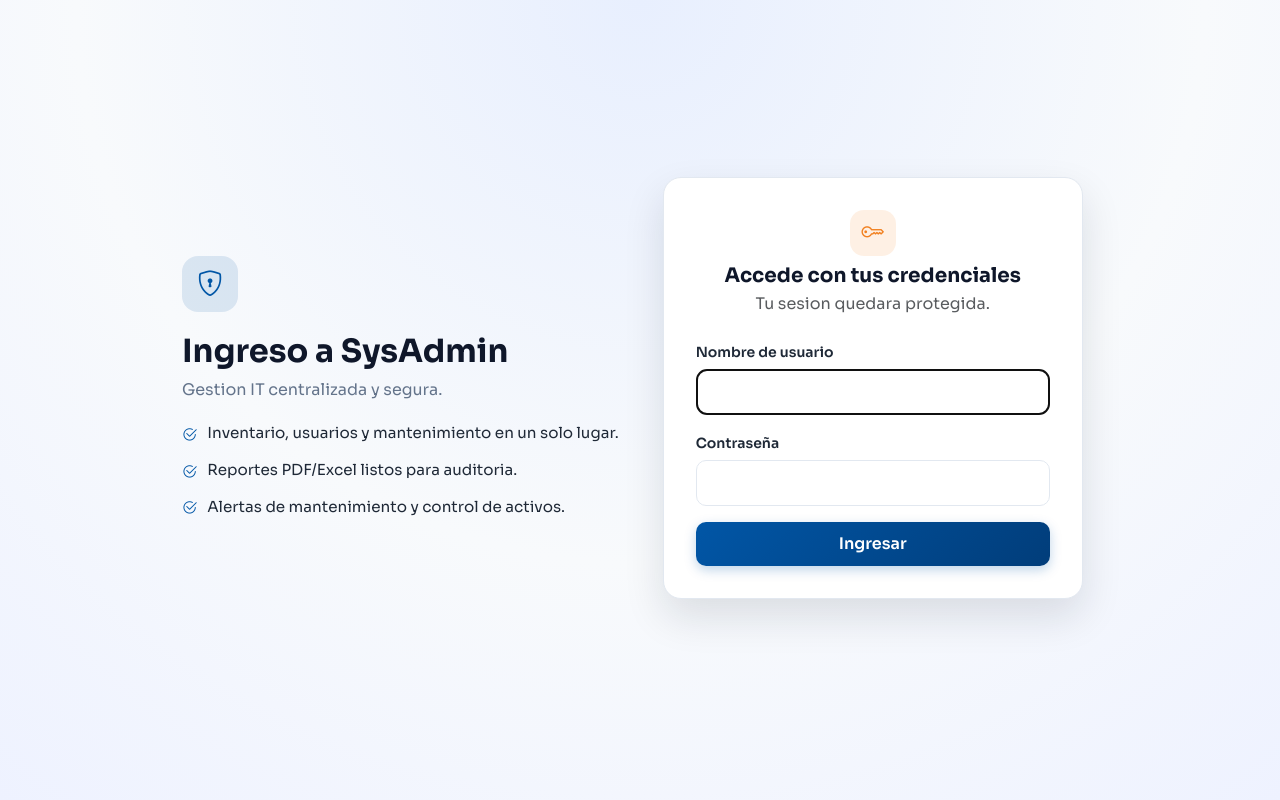
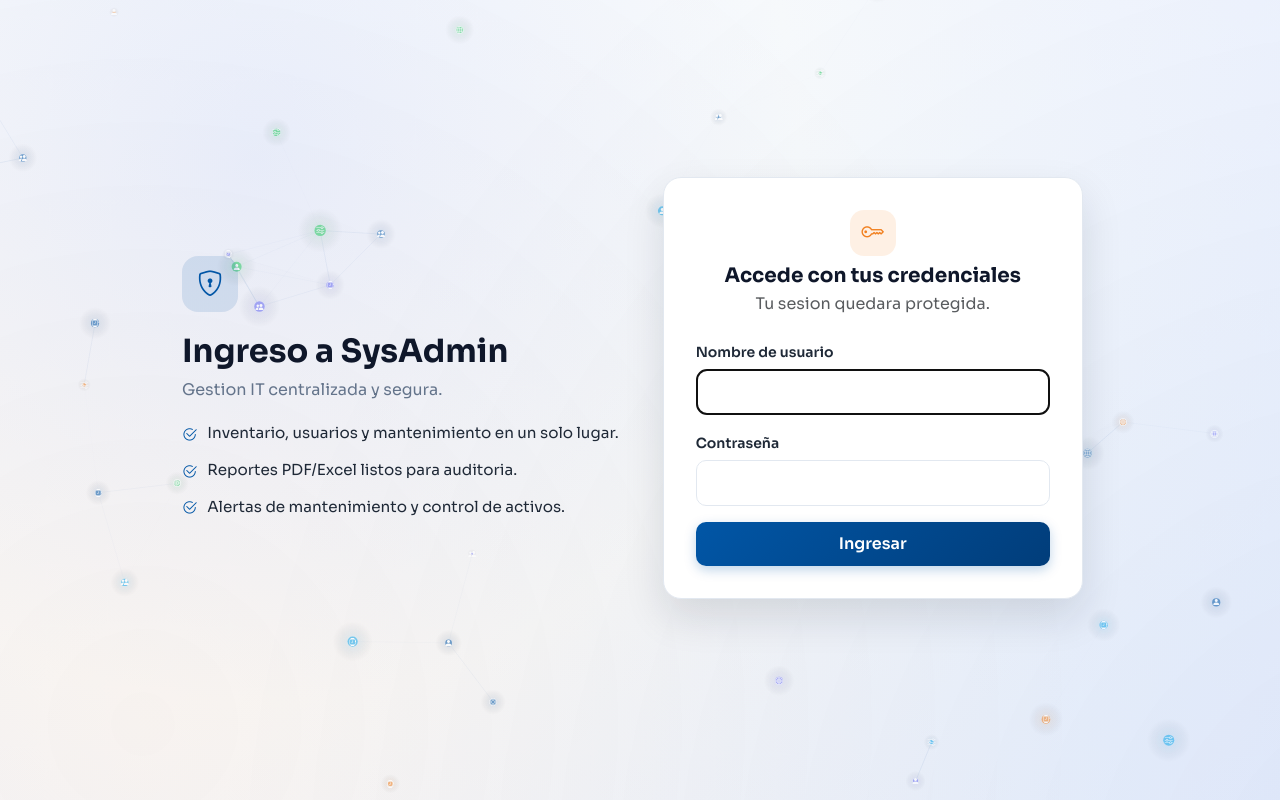
Before and after one commit to b41r0nn/SysAdmin, a Django app: page /accounts/login/ in a window 1280 px wide. Run offline with Django 4.2, Linux system fonts and the light colour scheme; parts of the project's set-up code (start-up, migrations or seed data) failed here and were passed over; some libraries are stand-ins or nearby versions.

Commit message:
feat(login): animacion de fondo con red de nodos IT

```diff
--- a/backend/accounts/templates/accounts/login.html
+++ b/backend/accounts/templates/accounts/login.html
@@ -1,8 +1,17 @@
 {% extends "base.html" %}
+{% load static %}
 
 {% block title %}Login - SysAdmin{% endblock %}
 
+{% block extra_css %}
+<link rel="stylesheet" href="{% static 'css/login-animation.css' %}">
+{% endblock %}
+
 {% block content %}
+<div class="login-animation-bg">
+  <canvas id="login-canvas"></canvas>
+</div>
+
 <div class="auth-layout">
     <div class="auth-panel">
         <div class="auth-badge">
@@ -56,3 +65,7 @@
     </div>
 </div>
 {% endblock %}
+
+{% block extra_js %}
+<script src="{% static 'js/login-animation.js' %}"></script>
+{% endblock %}
--- /dev/null
+++ b/backend/static/css/login-animation.css
@@ -0,0 +1,42 @@
+.login-animation-bg {
+  position: fixed;
+  inset: 0;
+  z-index: 0;
+  overflow: hidden;
+  background: radial-gradient(circle at 20% 20%, #e8effe 0%, #f8fafc 45%, #eef2ff 100%);
+}
+
+.login-animation-bg::before {
+  content: "";
+  position: absolute;
+  inset: -50%;
+  background: radial-gradient(circle at 80% 80%, rgba(1, 86, 166, 0.08) 0%, transparent 50%),
+              radial-gradient(circle at 30% 70%, rgba(241, 128, 32, 0.06) 0%, transparent 45%);
+  animation: loginGradientMove 24s ease-in-out infinite alternate;
+  z-index: 0;
+}
+
+@keyframes loginGradientMove {
+  0% { transform: translate(0, 0) rotate(0deg); }
+  100% { transform: translate(5%, 5%) rotate(6deg); }
+}
+
+#login-canvas {
+  position: absolute;
+  inset: 0;
+  width: 100%;
+  height: 100%;
+  z-index: 1;
+  opacity: 0.55;
+}
+
+.auth-layout {
+  position: relative;
+  z-index: 2;
+}
+
+.auth-panel,
+.auth-card {
+  position: relative;
+  z-index: 2;
+}
--- /dev/null
+++ b/backend/static/js/login-animation.js
@@ -0,0 +1,132 @@
+(function () {
+  const canvas = document.getElementById('login-canvas');
+  if (!canvas) return;
+
+  const ctx = canvas.getContext('2d');
+  let width, height;
+  let particles = [];
+  let iconsReady = false;
+
+  const ICONS = ['\uF2D6', '\uF4DA', '\uF4CF', '\uF3CD', '\uF56C', '\uF3EE', '\uF56B'];
+  // laptop, shield-check, people, graph-up-arrow, tools, folder, key
+  const COLORS = ['#0156A6', '#F18020', '#0EA5E9', '#6366F1', '#22C55E'];
+
+  function resize() {
+    width = window.innerWidth;
+    height = window.innerHeight;
+    canvas.width = width;
+    canvas.height = height;
+  }
+
+  class Particle {
+    constructor() {
+      this.reset();
+    }
+
+    reset() {
+      this.x = Math.random() * width;
+      this.y = Math.random() * height;
+      this.vx = (Math.random() - 0.5) * 0.4;
+      this.vy = (Math.random() - 0.5) * 0.4;
+      this.radius = Math.random() * 3 + 2;
+      this.color = COLORS[Math.floor(Math.random() * COLORS.length)];
+      this.icon = ICONS[Math.floor(Math.random() * ICONS.length)];
+      this.pulse = Math.random() * Math.PI * 2;
+      this.pulseSpeed = 0.02 + Math.random() * 0.03;
+    }
+
+    update() {
+      this.x += this.vx;
+      this.y += this.vy;
+      this.pulse += this.pulseSpeed;
+
+      if (this.x < -20) this.x = width + 20;
+      if (this.x > width + 20) this.x = -20;
+      if (this.y < -20) this.y = height + 20;
+      if (this.y > height + 20) this.y = -20;
+    }
+
+    draw() {
+      const pulseRadius = this.radius + Math.sin(this.pulse) * 1.2;
+
+      // Glow
+      const gradient = ctx.createRadialGradient(this.x, this.y, 0, this.x, this.y, pulseRadius * 4);
+      gradient.addColorStop(0, this.color + '33'); // 20% opacity
+      gradient.addColorStop(1, 'transparent');
+      ctx.fillStyle = gradient;
+      ctx.beginPath();
+      ctx.arc(this.x, this.y, pulseRadius * 4, 0, Math.PI * 2);
+      ctx.fill();
+
+      // Core
+      ctx.fillStyle = this.color;
+      ctx.beginPath();
+      ctx.arc(this.x, this.y, pulseRadius, 0, Math.PI * 2);
+      ctx.fill();
+
+      // Icon (if font loaded)
+      if (iconsReady) {
+        ctx.fillStyle = '#ffffff';
+        ctx.font = `${Math.max(8, pulseRadius * 1.4)}px "bootstrap-icons"`;
+        ctx.textAlign = 'center';
+        ctx.textBaseline = 'middle';
+        ctx.fillText(this.icon, this.x, this.y);
+      }
+    }
+  }
+
+  function initParticles() {
+    const count = Math.min(60, Math.floor((width * height) / 22000));
+    particles = [];
+    for (let i = 0; i < count; i++) {
+      particles.push(new Particle());
+    }
+  }
+
+  function drawConnections() {
+    const maxDist = 120;
+    for (let i = 0; i < particles.length; i++) {
+      for (let j = i + 1; j < particles.length; j++) {
+        const dx = particles[i].x - particles[j].x;
+        const dy = particles[i].y - particles[j].y;
+        const dist = Math.sqrt(dx * dx + dy * dy);
+        if (dist < maxDist) {
+          const opacity = (1 - dist / maxDist) * 0.18;
+          ctx.strokeStyle = `rgba(1, 86, 166, ${opacity})`;
+          ctx.lineWidth = 1;
+          ctx.beginPath();
+          ctx.moveTo(particles[i].x, particles[i].y);
+          ctx.lineTo(particles[j].x, particles[j].y);
+          ctx.stroke();
+        }
+      }
+    }
+  }
+
+  function animate() {
+    ctx.clearRect(0, 0, width, height);
+    drawConnections();
+    particles.forEach(p => {
+      p.update();
+      p.draw();
+    });
+    requestAnimationFrame(animate);
+  }
+
+  function waitForIcons() {
+    return document.fonts.ready.then(() => {
+      iconsReady = document.fonts.check('12px "bootstrap-icons"');
+    }).catch(() => {
+      iconsReady = false;
+    });
+  }
+
+  window.addEventListener('resize', () => {
+    resize();
+    initParticles();
+  });
+
+  resize();
+  initParticles();
+  waitForIcons().then(animate);
+})();
--- a/backend/templates/base.html
+++ b/backend/templates/base.html
@@ -11,6 +11,7 @@
     <link rel="preconnect" href="https://fonts.gstatic.com" crossorigin>
     <link href="https://fonts.googleapis.com/css2?family=JetBrains+Mono:wght@400;600&family=Sora:wght@300;400;600;700&display=swap" rel="stylesheet">
     <link rel="stylesheet" href="{% static 'css/sysadmin.css' %}">
+    {% block extra_css %}{% endblock %}
     <link rel="icon" type="image/png" sizes="32x32" href="{% static 'img/favicon_32.png' %}">
     <link rel="icon" type="image/png" sizes="64x64" href="{% static 'img/favicon_64.png' %}">
     <link rel="apple-touch-icon" href="{% static 'img/favicon_512.png' %}">
```
